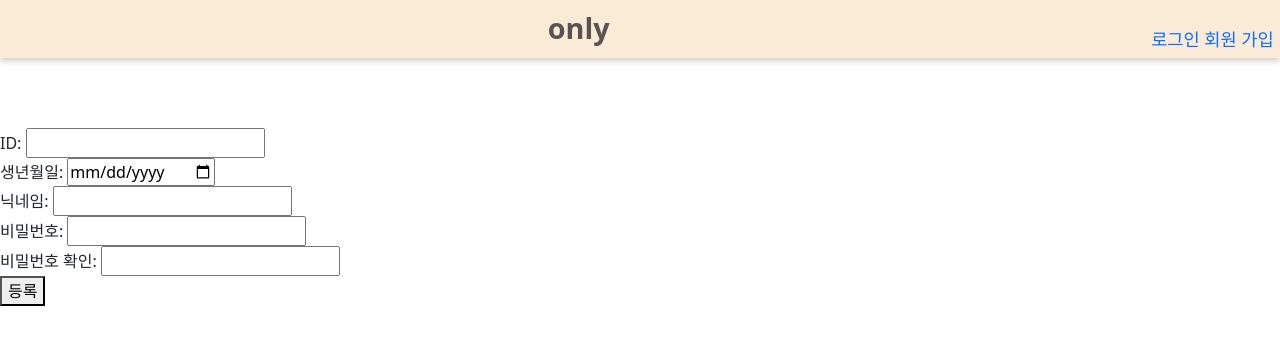
After one commit to KangWoomin/ONJ, a Django app: page /create_user/ in a window 1280 px wide. The commit adds this page. Shown: the top 345 px of the page. Run offline with Django 5.2, Linux system fonts and the light colour scheme.

Commit message:
create_user

```diff
--- a/ONJ/account/templates/base.html
+++ b/ONJ/account/templates/base.html
@@ -30,7 +30,7 @@
             font-size: 1.1rem;
         }
         .content{
-            margin-top: 5%;
+            margin-top: 10%;
         }
     </style>
 </head>
@@ -45,7 +45,7 @@
                 <a href="#">프로필</a>
             {%else%}
                 <a href="#" style="text-decoration: none;">로그인</a>
-                <a href="#"style="text-decoration: none;">회원 가입</a>
+                <a href="{% url 'create_user' %}"style="text-decoration: none;">회원 가입</a>
             {%endif%}
         </div>
     </div>
--- /dev/null
+++ b/ONJ/account/templates/create_user.html
@@ -0,0 +1,31 @@
+{% extends 'base.html' %}
+
+{%block title%} 회원가입 {%endblock%}
+
+{%block head%} {%endblock%}
+
+{%block content%}
+
+<div>
+    <form method="post">
+        {%csrf_token%}
+        <label for="userID">ID:</label>
+        <input type="text" id="userID" name="userID"><br>
+
+        <label for="birth">생년월일:</label>
+        <input type="date" id="birth" name="birth"><br>
+
+        <label for="nickname">닉네임:</label>
+        <input type="text" id="nickname" name="nickname"><br>
+
+        <label for="password">비밀번호:</label>
+        <input type="password" id="password" name="password"><br>
+
+        <label for="password2">비밀번호 확인:</label>
+        <input type="password" id="password2" name="password2"><br>
+        <button>등록</button>
+    </form>
+
+</div>
+
+{%endblock%}
--- a/ONJ/account/urls.py
+++ b/ONJ/account/urls.py
@@ -4,4 +4,5 @@ from .views import *
 urlpatterns = [
     path('', view=main, name='main'),
     path('map/', view=map, name='map'),
+    path('create_user/', view=create_user, name='create_user'),
 ]
--- a/ONJ/account/views.py
+++ b/ONJ/account/views.py
@@ -1,7 +1,8 @@
 from django.shortcuts import render, redirect
-
+from .forms import *
 # Create your views here.
 from django.http import HttpResponse
+
 
 def main(request):
     return render(request,'main.html')
@@ -12,3 +13,17 @@ def map(request):
         'naver':settings.NAVER_MAP_CLIENT_ID
     }
     return render(request,'map.html', content)
+
+
+
+from django.contrib.auth import login,logout
+def create_user(request):
+    if request.method == 'POST':
+        form = UserCreateForm(request.POST)
+        if form.is_valid():
+            user = form.save()
+            login(request, user)
+            return redirect('main')
+    else:
+        form = UserCreateForm()
+    return render(request,'create_user.html',{'form':form})
```
